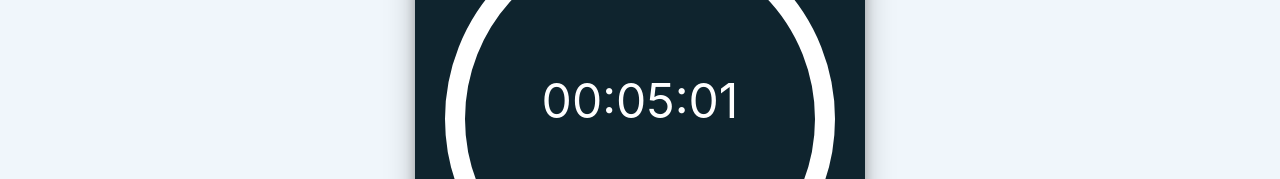
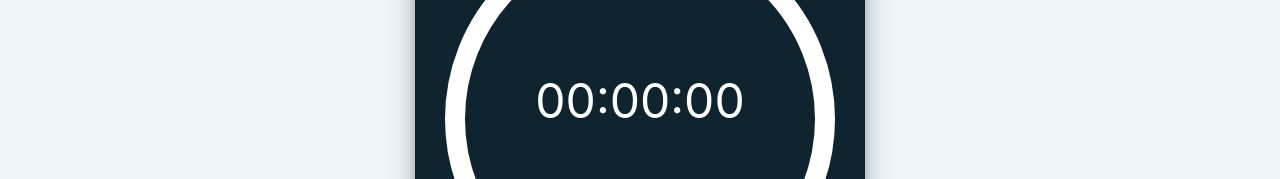
Before and after one commit to prof-tejera/assignment-2-aali2537, a React (Create React App) app: page / in a window 1280 px wide. Shown: the part 327-506 px from the top of the page. Built offline with nearby package versions, Linux system fonts and the light colour scheme.

Commit message:
Converted textdisplay to use context

```diff
--- a/src/components/context/TimerContext.js
+++ b/src/components/context/TimerContext.js
@@ -5,6 +5,7 @@ export const TimerContext = React.createContext({});
 const TimerProvider = ({ children }) => {
   const [timerType, setTimerType] = useState("Stopwatch");
   const [percent, setPercent] = useState(0);
+  const [currentTime, setCurrentTime] = useState(0);
   const [currentRound, setCurrentRound] = useState(1);
   const [maxRound, setMaxRound] = useState(5);
   const [roundType, setRoundType] = useState("Work");
@@ -16,6 +17,8 @@ const TimerProvider = ({ children }) => {
         setTimerType,
         percent,
         setPercent,
+        currentTime,
+        setCurrentTime,
         currentRound,
         setCurrentRound,
         maxRound,
--- a/src/components/generic/TextDisplay.js
+++ b/src/components/generic/TextDisplay.js
@@ -1,8 +1,8 @@
-import React from "react";
-import PropTypes from "prop-types";
+import React, { useContext } from "react";
 import styled from "styled-components";
 
 import { convertFromMs } from "../../utils/helpers";
+import { TimerContext } from "../context/TimerContext";
 
 const TimerText = styled.p`
   position: absolute;
@@ -25,7 +25,9 @@ const RoundTypeText = styled(RoundText)`
   font-size: 0.8em;
 `;
 
-const TextDisplay = ({ timerType, currentTime, currentRound, roundType }) => {
+const TextDisplay = () => {
+  const { timerType, currentTime, currentRound, roundType } =
+    useContext(TimerContext);
   const displayRound = timerType === "XY" || timerType === "Tabata";
   const displayRoundType = timerType === "Tabata";
 
--- a/src/components/timers/Timer.js
+++ b/src/components/timers/Timer.js
@@ -7,28 +7,20 @@ import Circle from "../generic/Circle";
 import TextDisplay from "../generic/TextDisplay";
 import Button from "../generic/Button";
 
+//Circle size settings
+const circleSize = 450;
+const circleStroke = 20;
+
 const RelDiv = styled.div`
   position: relative;
 `;
 
-const Timer = ({
-  size,
-  strokeWidth,
-  percent,
-  timerType,
-  currentRound,
-  roundType,
-}) => {
+const Timer = () => {
   return (
     <Panel>
       <RelDiv>
-        <Circle size={size} strokeWidth={strokeWidth} percent={percent} />
-        <TextDisplay
-          currentTime={5010}
-          timerType={timerType}
-          currentRound={currentRound}
-          roundType={roundType}
-        />
+        <Circle size={circleSize} strokeWidth={circleStroke} />
+        <TextDisplay />
       </RelDiv>
       <div>
         <Button type="Primary" />
@@ -38,9 +30,4 @@ const Timer = ({
   );
 };
 
-Timer.propTypes = {
-  size: PropTypes.number,
-  strokeWidth: PropTypes.number,
-};
-
 export default Timer;
--- a/src/views/TimersView.js
+++ b/src/views/TimersView.js
@@ -2,9 +2,7 @@ import React from "react";
 import styled from "styled-components";
 
 import Timer from "../components/timers/Timer";
-import TimerProvider, {
-  TimerContext,
-} from "../components/context/TimerContext";
+import TimerProvider from "../components/context/TimerContext";
 
 const Timers = styled.div`
   display: flex;
```
